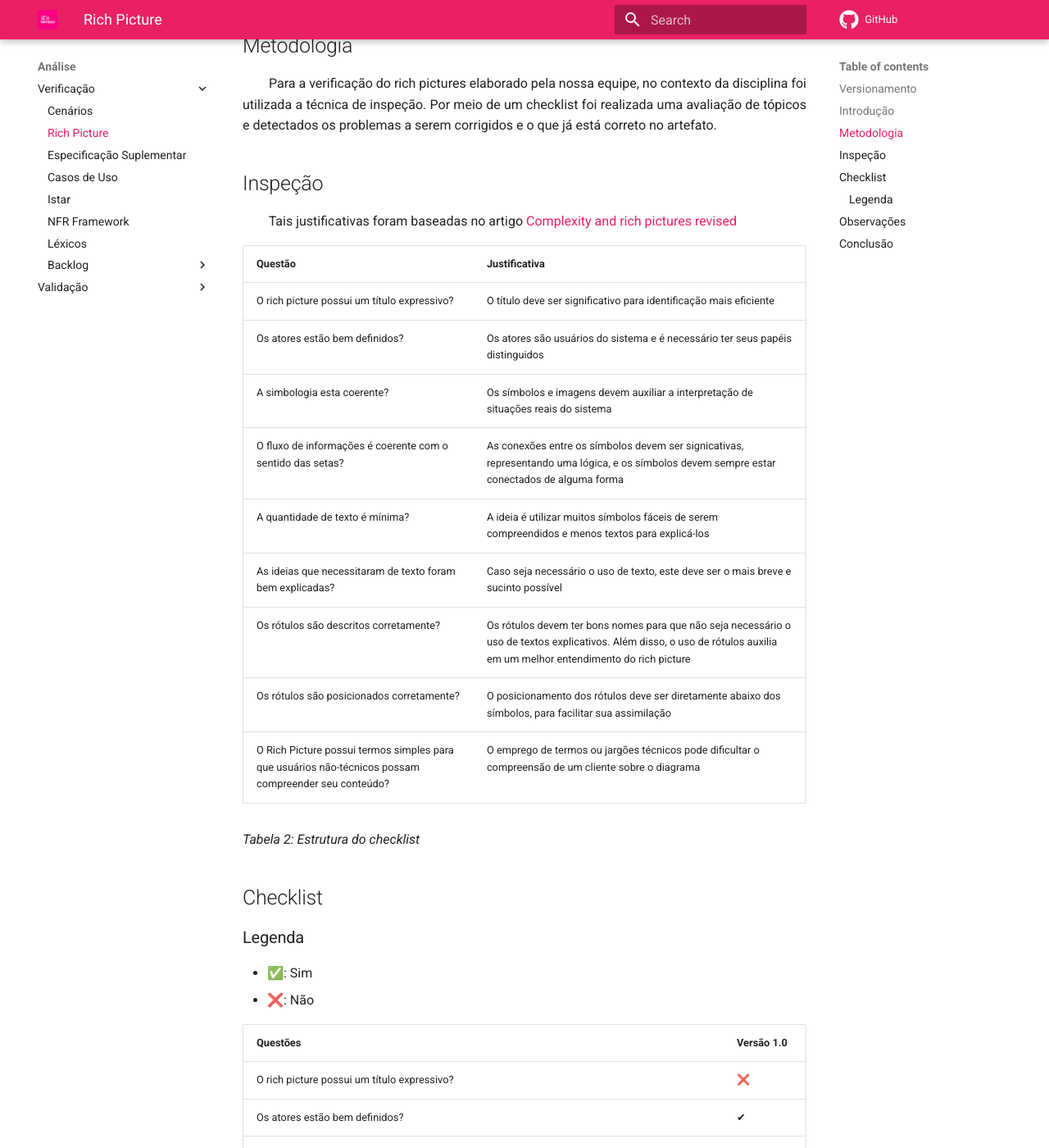
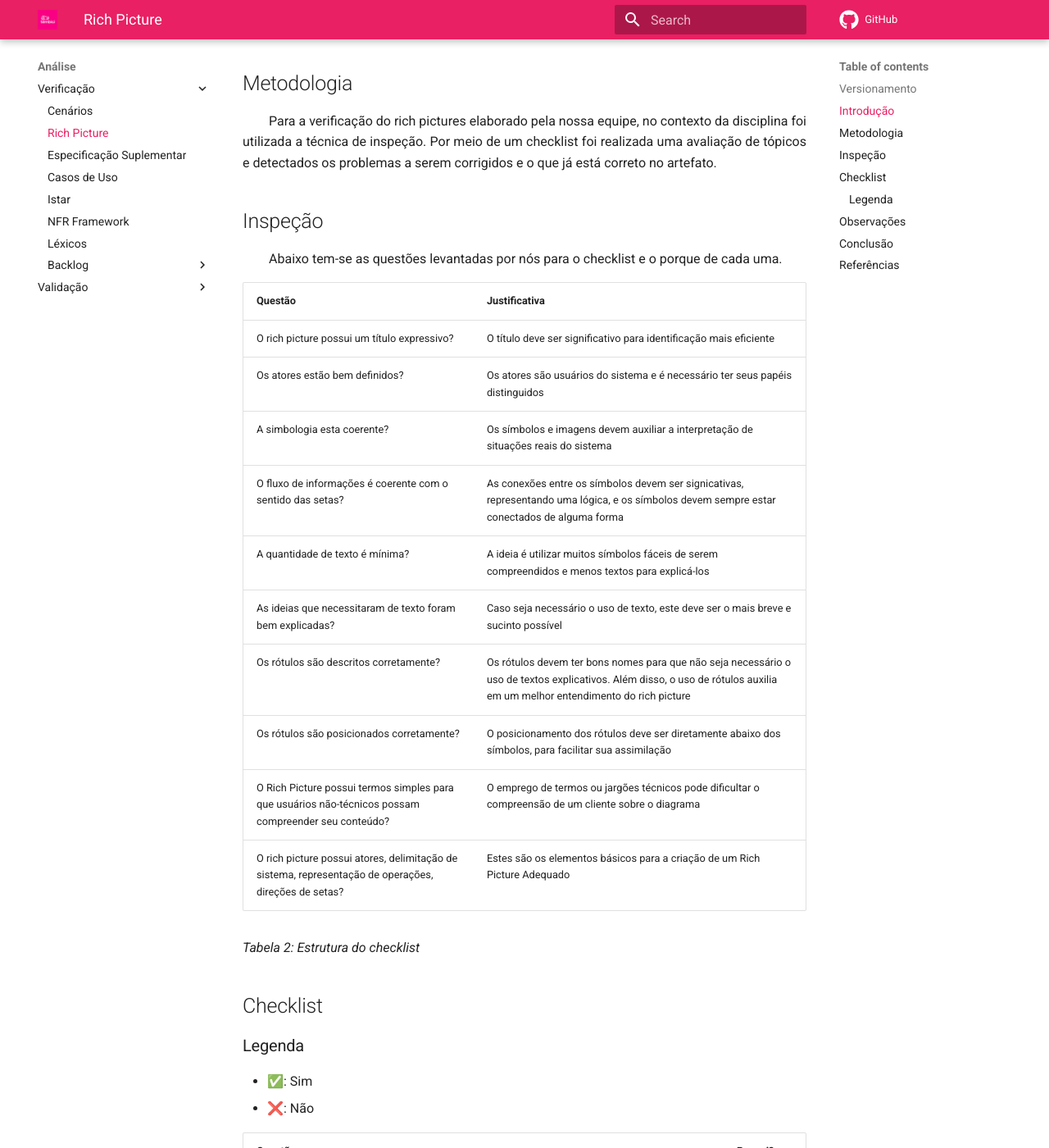
Before and after one commit to Requisitos-de-Software/2021.2-Tembici, an MkDocs documentation site: the page built from docs/analise/verificacao/richPicture.md, in a window 1280 px wide and 1400 px high, scrolled down 836 px. Shown: the whole window at 82% size. Built offline with MkDocs 1.6.1 and Material for MkDocs 9.7.7, drawn with Linux system fonts in a browser that asks for light colours; comment, search, counter and statistics services are not loaded; some of the changed text lies outside the part shown.

Commit message:
#85 - Artefato corrigido

```diff
--- a/docs/analise/verificacao/richPicture.md
+++ b/docs/analise/verificacao/richPicture.md
@@ -5,8 +5,9 @@
 | ------ | ----- | --------------------- | --------------- |
 | 1.0    | 23/03/2022 | Abertura do documento | Gabriel Sabanai |
 | 1.1    | 23/03/2022 | Adição da Verificação | Gabriel Sabanai |
-| 1.2 | 08/04/2022 | Revisão e Adição de revisor | Luiz Hnerique |
-| 1.3 | 09/04/2022 | Padronização de Legendas e Metodologias | Victor Eduardo |
+| 1.2    | 08/04/2022 | Revisão e Adição de revisor | Luiz Henrique |
+| 1.3    | 09/04/2022 | Padronização de Legendas e Metodologias | Victor Eduardo |
+| 1.4    | 18/04/2022 | Adição de mais pontos para o checklist | Victor Eduardo |
 
 *Tabela 1: versionamento*
 
@@ -17,9 +18,9 @@
 <p align="justify">&emsp;&emsp;Para a verificação do rich pictures elaborado pela nossa equipe, no contexto da disciplina foi utilizada a técnica de inspeção. Por meio de um checklist foi realizada uma avaliação de tópicos e detectados os problemas a serem corrigidos e o que já está correto no artefato.</p>
 
 ## Inspeção
-&emsp;&emsp;Tais justificativas foram baseadas no artigo [Complexity and rich pictures revised](http://leadershipforchange.org.uk/wp-content/uploads/Complexity-and-rich-pictures.pdf)
+&emsp;&emsp;Abaixo tem-se as questões levantadas por nós para o checklist e o porque de cada uma.
 
-|Questão|Justificativa
+|Questão|Justificativa|
 |-------|-------------|
 |O rich picture possui um título expressivo?|O título deve ser significativo para identificação mais eficiente|
 |Os atores estão bem definidos?|Os atores são usuários do sistema e é necessário ter seus papéis distinguidos|
@@ -30,6 +31,7 @@
 |Os rótulos são descritos corretamente?|Os rótulos devem ter bons nomes para que não seja necessário o uso de textos explicativos. Além disso, o uso de rótulos auxilia em um melhor entendimento do rich picture|
 |Os rótulos são posicionados corretamente?|O posicionamento dos rótulos deve ser diretamente abaixo dos símbolos, para facilitar sua assimilação|
 |O Rich Picture possui termos simples para que usuários não-técnicos possam compreender seu conteúdo?|O emprego de termos ou jargões técnicos pode dificultar o compreensão de um cliente sobre o diagrama|
+|O rich picture possui atores, delimitação de sistema, representação de operações, direções de setas?|Estes são os elementos básicos para a criação de um Rich Picture Adequado|
 
 *Tabela 2: Estrutura do checklist*
 
@@ -38,7 +40,7 @@
 - ✅: Sim
 - ❌: Não
 
-|Questões|Versão 1.0|
+|Questões|Possui?|
 |--------|----|
 |O rich picture possui um título expressivo?|❌|
 |Os atores estão bem definidos?|✔|
@@ -49,6 +51,10 @@
 |Os rótulos são descritos corretamente?|✔|
 |Os rótulos são posicionados corretamente?|✔|
 |O Rich Picture possui termos simples para que usuários não-técnicos possam compreender seu conteúdo?|✔|
+|Atores|✔|
+|Delimitação de sistema|✔|
+|Representação de operações|✔|
+|Direções de setas|✔|
 
 *Tabela 3: Resultado do checklist realizado*
 
@@ -62,3 +68,6 @@
 
 ## Conclusão
 <p align="justify">&emsp;&emsp;A partir da verificação feita, podemos concluir que de modo geral, o Rich Picture foi bem trabalhado. Gerando um valor grande para o projeto, principalmente por ser simples, com um desenho limpo e auto explicativo. Entretano, falha em pequenos pontos como um título mais especifico e uma legenda para certas ideias.</p>
+
+## Referências
+- Office for Public Management. Complexity and rich pictures. Disponível em: <a>http://leadershipforchange.org.uk/wp-content/uploads/Complexity-and-rich-pictures.pdf</a>. Acesso em: 30 de Março de 2022.
--- a/mkdocs.yml
+++ b/mkdocs.yml
@@ -74,6 +74,7 @@
     - Reunião 15/03: ./atas/ata_1503.md
     - Reunião 23/03: ./atas/ata_2303.md
     - Reunião 29/03: ./atas/ata_2903.md
+    - Reunião 08/04: ./atas/ata_0804.md
 
 markdown_extensions:
   - attr_list
```
